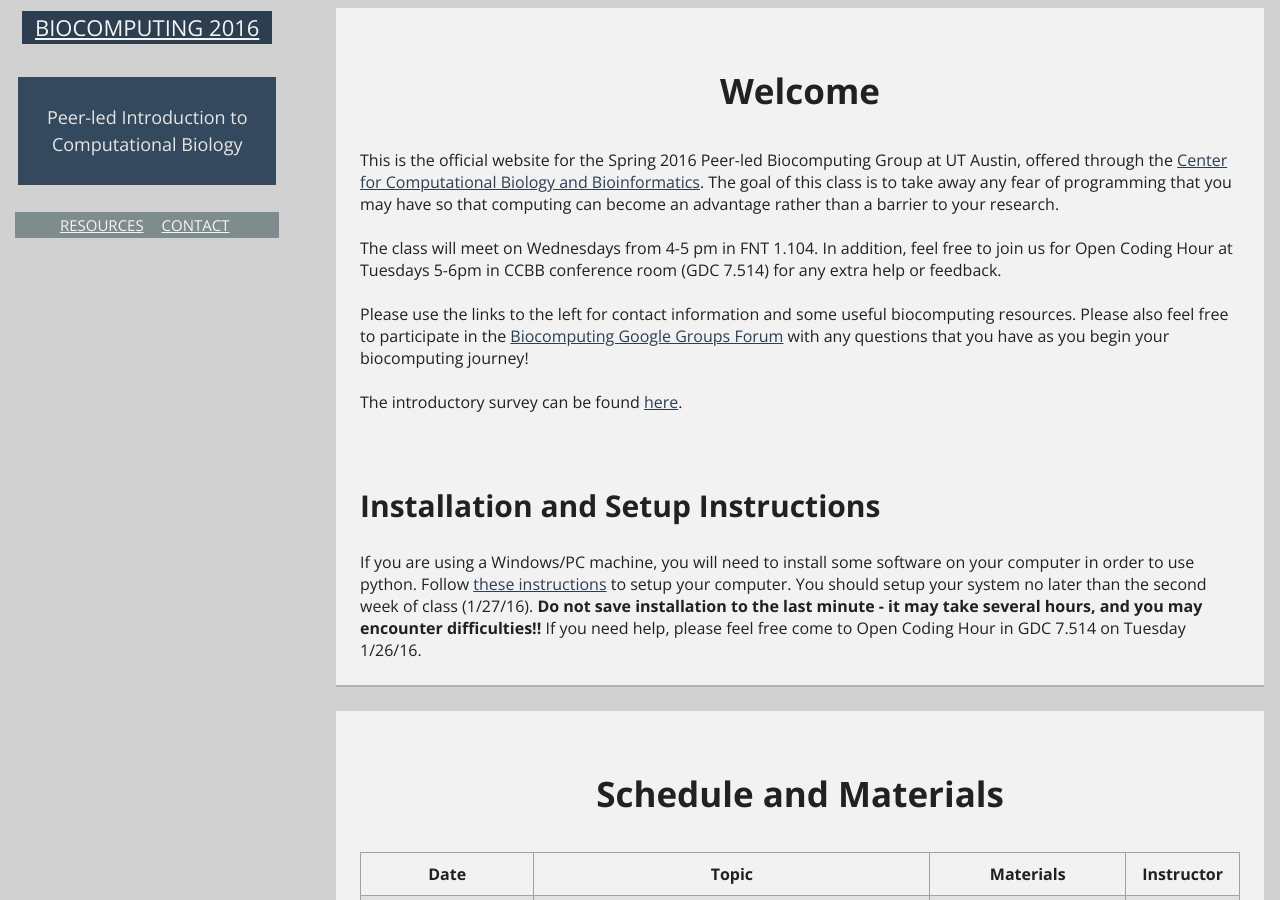
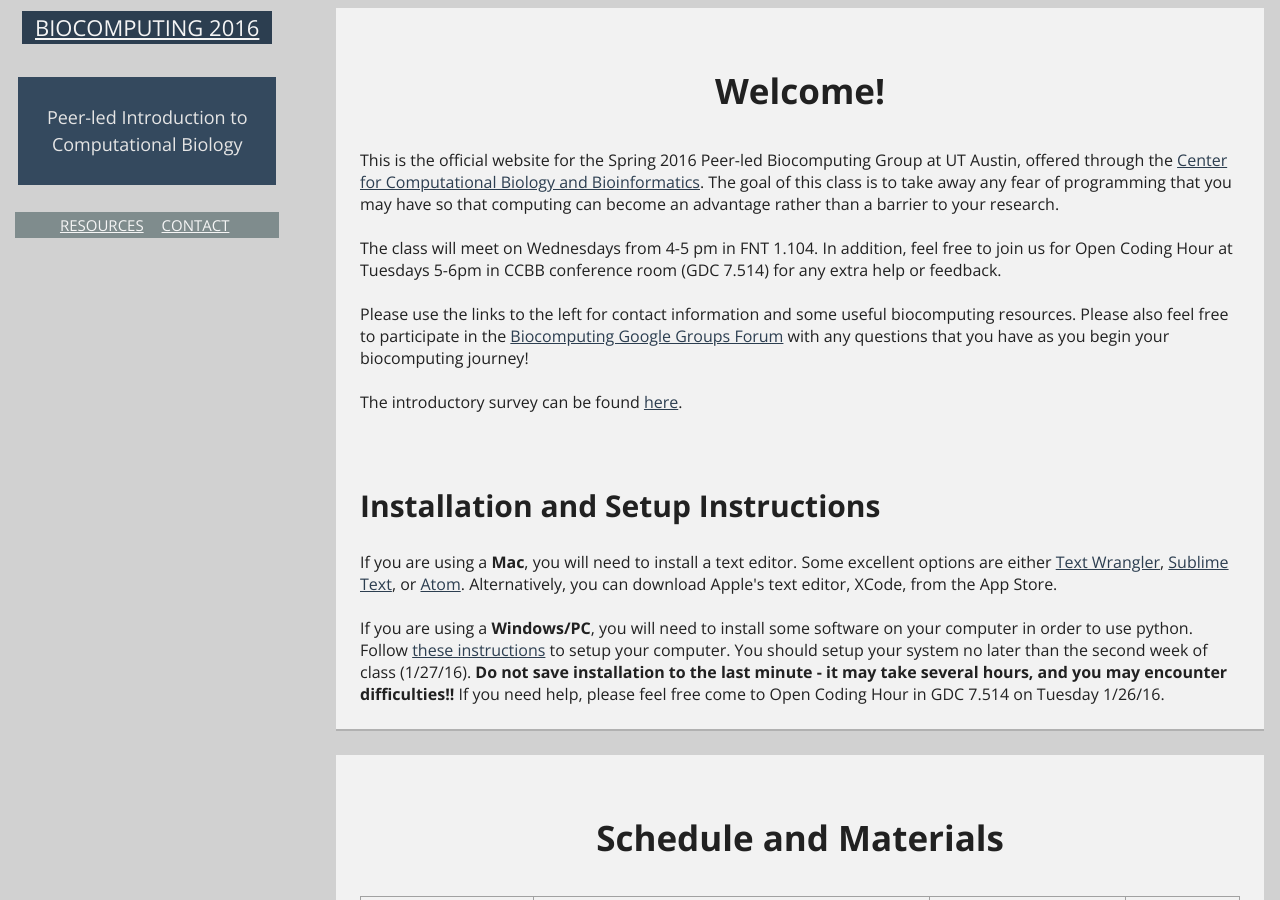
Before and after one commit to CCBBatUT/Biocomputing_Spring2016, a Jekyll site: the page built from index.html, in a window 1280 px wide and 900 px high. Built offline with Jekyll 4.4.1, drawn with Linux system fonts in a browser that asks for light colours; Markdown is read by kramdown in place of the engine named in the settings.

Commit message:
index updated with text editor for mac links

```diff
--- a/index.html
+++ b/index.html
@@ -6,7 +6,7 @@ layout: default
 
 
     <article class="module color-3">
-    <h1> Welcome </h1>
+    <h1> Welcome! </h1>
     This is the official website for the Spring 2016 Peer-led Biocomputing Group at UT Austin, offered through the <a href="http://ccbb.biosci.utexas.edu/">Center for Computational Biology and Bioinformatics</a>. The goal of this class is to take away any fear of programming that you may have so that computing can become an advantage rather than a barrier to your research.
     <br><br>
     The class will meet on Wednesdays from 4-5 pm in FNT 1.104. In addition, feel free to join us for Open Coding Hour at Tuesdays 5-6pm in CCBB conference room (GDC 7.514) for any extra help or feedback.
@@ -18,7 +18,9 @@ layout: default
 
 
     <h2> Installation and Setup Instructions </h2>
-    If you are using a Windows/PC machine, you will need to install some software on your computer in order to use python. Follow <a href="https://github.com/CCBBatUT/Biocomputing_Spring2016/raw/master/installation/installing_pc.pdf">these instructions</a> to setup your computer. You should setup your system no later than the second week of class (1/27/16). <b> Do not save installation to the last minute - it may take several hours, and you may encounter difficulties!! </b> If you need help, please feel free come to Open Coding Hour in GDC 7.514 on Tuesday 1/26/16.
+    If you are using a <b>Mac</b>, you will need to install a text editor. Some excellent options are either <a href="http://www.barebones.com/products/textwrangler/">Text Wrangler</a>, <a href="http://www.sublimetext.com/2">Sublime Text</a>, or <a href="https://atom.io/">Atom</a>. Alternatively, you can download Apple's text editor, XCode, from the App Store.
+    <br><br>
+    If you are using a <b>Windows/PC</b>, you will need to install some software on your computer in order to use python. Follow <a href="https://github.com/CCBBatUT/Biocomputing_Spring2016/raw/master/installation/installing_pc.pdf">these instructions</a> to setup your computer. You should setup your system no later than the second week of class (1/27/16). <b> Do not save installation to the last minute - it may take several hours, and you may encounter difficulties!! </b> If you need help, please feel free come to Open Coding Hour in GDC 7.514 on Tuesday 1/26/16.
     </article>
 
 
```
